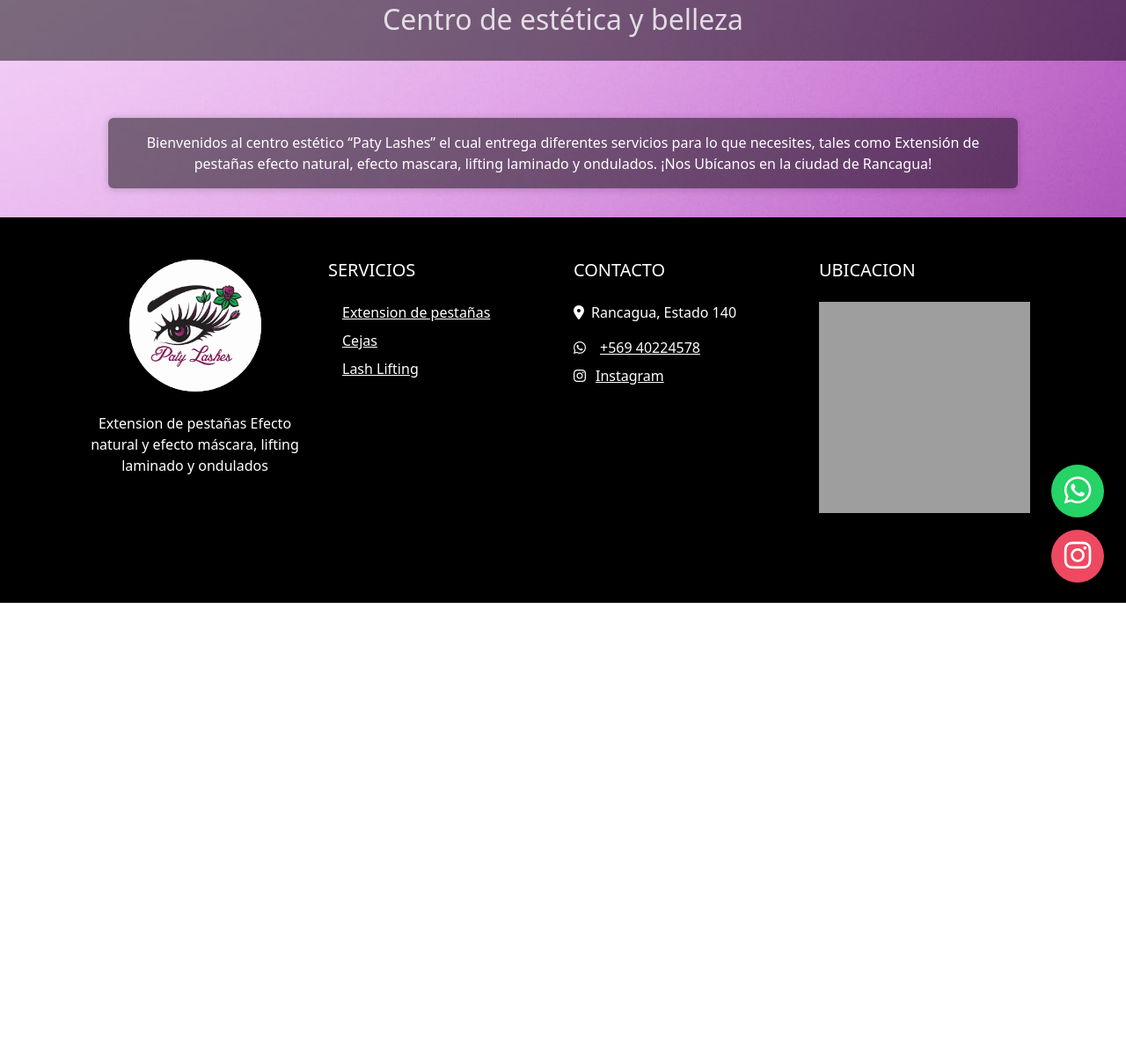
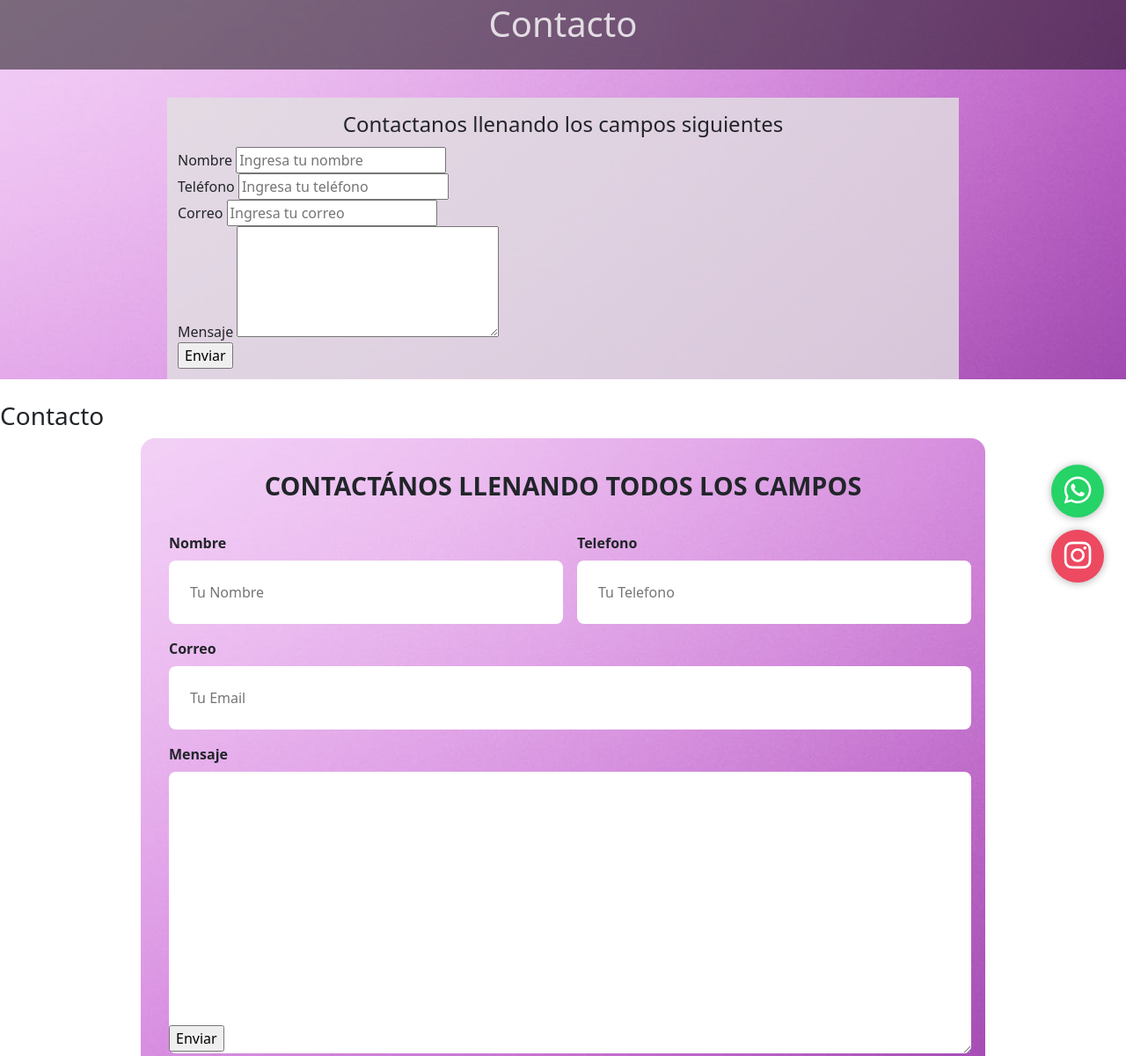
Before and after one commit to FelipeNunezB1/PatyLashes-HTML-CSS, a plain HTML site: page contacto.html in a window 1280 px wide. Shown: the part 97-1297 px from the top of the page at 88% size. Before the commit the page ends 800 px from the top, so only its background shows below. Drawn offline with nearby package versions, Linux system fonts and the light colour scheme; grey boxes are pictures that could not be loaded.

Commit message:
Actualizacion contacto

```diff
--- a/contacto.html
+++ b/contacto.html
@@ -12,6 +12,7 @@
     <link rel="image" href="mystyle.css">
     <meta charset="utf-8" />
     <link rel="icon" href="./imagenes/eyelashes.png">
+    <link rel="preload" href="estilos.css" as="style">
     <link rel="stylesheet" href="estilos.css">
     <title>Paty Lashes</title>
 </head>
@@ -30,9 +31,8 @@
             <div class="collapse navbar-collapse " style="color: black;" id="navbarNav">
                 <div class="mx-auto"></div>
                 <ul class="navbar-nav">
-
                     <li class="nav-item">
-                        <a class="nav-link text-black " href="#index.html">Inicio</a>
+                        <a class="nav-link text-black " href="/index.html">Inicio</a>
                     </li>
                     <div class="nav-item" id="colapsaNavbar">
                         <ul class="navbar-nav me-auto ">
@@ -72,33 +72,48 @@
     <main>
 
         <div class="vacio">
-            <!-- Titulo y carrusel de imagenes-->
+            <!-- Titulo-->
             <div class="titulo-card-estetica">
-                <h2>Centro de estética y belleza</h2>
+                <h1>Contacto</h1>
             </div>
 
+            <div class="contenedorFormContacto">
+                <section>
+                    <form>
+                        <fieldset>
+                            <legend class="titulo1"> Contactanos llenando los campos siguientes</legend>
+                            <div class="inputForm">
+                                <label>Nombre</label>
+                                <input type="text" placeholder="Ingresa tu nombre">
+                            </div>
+
+                            <div>
+                                <label>Teléfono</label>
+                                <input type="numb" placeholder="Ingresa tu teléfono">
+                            </div>
+
+                            <div>
+                                <label>Correo</label>
+                                <input type="email" placeholder="Ingresa tu correo">
+                            </div>
+
+                            <div>
+                                <label>Mensaje</label>
+                                <textarea name="" id="" cols="30" rows="5"></textarea>
+                            </div>
+
+                            <div>
+                                <input type="submit" value="Enviar">
+                            </div>
+                        </fieldset>
+                    </form>
+                </section>
 
 
-            <!-- div con mensaje de bienvenida-->
-            <div class="container1">
-                <div class="card-texto-index">
-                    <div class="card-body">
-                        Bienvenidos al centro estético “Paty Lashes” el cual entrega diferentes servicios para lo que
-                        necesites,
-                        tales como Extensión de pestañas efecto natural, efecto mascara, lifting laminado y ondulados.
-                        ¡Nos Ubícanos en la ciudad de Rancagua!
-                    </div>
-                </div>
             </div>
         </div>
 
-        <!-- <div class="contenedor"> -->
-
-
-
-
-
-
+        <section>
             <div class="botones">
                 <a href="https://api.whatsapp.com/send/?phone=56940224578&text&app_absent=0" class="btn-wsp"
                     target="_blank">
@@ -109,7 +124,8 @@
                     <i class="fa fa-instagram icono"></i>
                 </a>
             </div>
-        <!-- </div> -->
+        </section>
+
         <script type="text/javascript">
             var nav = document.querySelector('nav');
 
@@ -121,9 +137,52 @@
                 }
             });
         </script>
-
+        <!-- El scrip que el footer quede en color blanco -->
         <script src="https://kit.fontawesome.com/eb496ab1a0.js" crossorigin="anonymous"></script>
 
+    </main>
+
+    <main class="contenedor">
+        <h3 class="centrar-texto">Contacto</h3>
+        <div class="contacto-bg"></div>
+
+        <form class="formulario">
+            <fieldset>
+                <legend>Contactános llenando todos los campos</legend>
+                <!-- Crea un titulo para el grupos de los campos (fieldset) -->
+
+                <div class="contenedor-campos">
+
+                    <div class="campo">
+                        <label>Nombre</label>
+                        <input class="input-text" type="text" placeholder="Tu Nombre">
+                    </div>
+
+                    <div class="campo">
+                        <label>Telefono</label>
+                        <input class="input-text" type="tel" placeholder="Tu Telefono">
+                    </div>
+
+                    <div class="campo">
+                        <label>Correo</label>
+                        <input class="input-text" type="email" placeholder="Tu Email">
+                    </div>
+
+                    <div class="campo">
+                        <label>Mensaje</label>
+                        <textarea class="input-text"></textarea>
+                        <!-- <button type="submit" value="Enviar">Enviar</button> "ES LO MISMO QUE ABAJO" -->
+                    </div>
+                </div>
+
+
+                <div class="alinear-derecha flex">
+                    <input class="boton w-sm-100" type="submit" value="Enviar">
+                </div>
+
+
+            </fieldset> <!-- Para agrupar los elementos que forman parte del formulario -->
+        </form>
     </main>
 </body>
 
@@ -184,7 +243,8 @@
 
                         <ul class="list-unstyled">
                             <li class="mb-5">
-                                <iframe
+                                <iframe c:\Users\pipen\AppData\Local\Programs\Microsoft VS
+                                    Code\resources\app\out\vs\code\electron-sandbox\workbench\workbench.html
                                     src="https://www.google.com/maps/embed?pb=!1m18!1m12!1m3!1d3301.1788568632774!2d-70.7421483842004!3d-34.1673445420478!2m3!1f0!2f0!3f0!3m2!1i1024!2i768!4f13.1!3m3!1m2!1s0x9663436ad115152d%3A0xcc6f51f525da703c!2sEstado%20144%2C%20Rancagua%2C%20O&#39;Higgins!5e0!3m2!1ses-419!2scl!4v1654324543413!5m2!1ses-419!2scl"
                                     width="240" height="240" style="border:0;" allowfullscreen="" loading="lazy"
                                     referrerpolicy="no-referrer-when-downgrade"></iframe>
--- a/estilos.css
+++ b/estilos.css
@@ -1,19 +1,22 @@
-.vacio{
+.vacio {
 	width: 100%;
 	max-height: 100%;
 	height: auto;
 	background: url(./imagenes/FondoMorado.jpg);
 }
 
-.contenedor{
+.contenedor {
 	width: 100%;
-
 	height: auto;
 	background-color: #FFF;
 
 }
 
-.contenedorFondo{
+.container-fotter {
+	width: auto;
+}
+
+.contenedorFondo {
 	width: 100%;
 	padding: 15px;
 	margin: auto;
@@ -24,7 +27,18 @@
 
 }
 
-#extensiondePestañas{
+.contenedorFormContacto {
+	width: 100%;
+	padding: 15px;
+	margin: auto;
+	margin-bottom: 25px;
+	padding: 12px;
+	max-width: 900px;
+	background-color: rgb(225 225 225 / 80%);
+
+}
+
+#extensiondePestañas {
 	width: 100%;
 	max-width: 1100px;
 	display: block;
@@ -106,22 +120,22 @@
 }
 
 @media only screen and (min-width:120px) and (max-width:320px) {
-	.container-ExtensionDePestañas  {
-		flex-wrap:wrap;
+	.container-ExtensionDePestañas {
+		flex-wrap: wrap;
 
 	}
 
-	.contenedorFondo{
+	.contenedorFondo {
 		max-width: 367px;
-		flex-wrap:wrap;
+		flex-wrap: wrap;
 	}
 
-	.container-LashLifthing  {
-		flex-wrap:wrap;
+	.container-LashLifthing {
+		flex-wrap: wrap;
 	}
 
-	.container-cejas  {
-		flex-wrap:wrap;
+	.container-cejas {
+		flex-wrap: wrap;
 	}
 
 	.card {
@@ -131,27 +145,27 @@
 }
 
 @media only screen and (min-width:320px) and (max-width:768px) {
-	.container-ExtensionDePestañas  {
-		flex-wrap:wrap;
+	.container-ExtensionDePestañas {
+		flex-wrap: wrap;
 		max-width: 367px;
 	}
 
-	.contenedorFondo{
+	.contenedorFondo {
 		max-width: 367px;
-		flex-wrap:wrap;
+		flex-wrap: wrap;
 	}
 
-	#extensiondePestañas{
+	#extensiondePestañas {
 		max-width: 367px;
-		flex-wrap:wrap;
+		flex-wrap: wrap;
 	}
 
-	.container-LashLifthing  {
-		flex-wrap:wrap;
+	.container-LashLifthing {
+		flex-wrap: wrap;
 	}
 
-	.container-cejas  {
-		flex-wrap:wrap;
+	.container-cejas {
+		flex-wrap: wrap;
 	}
 
 	.card {
@@ -177,7 +191,7 @@
 	height: auto;
 }
 
-.carousel-inner{
+.carousel-inner {
 	border-radius: 5%;
 }
 
@@ -188,6 +202,10 @@
 	padding: 12px;
 	max-width: 400px;
 	margin: auto;
+}
+
+.titulo1 {
+	text-align: center;
 }
 
 .container-cejas {
@@ -214,7 +232,7 @@
 	margin-bottom: 2rem;
 }
 
-.modal-footer a{
+.modal-footer a {
 	display: inline-block;
 	padding: 10px;
 	margin-top: 10px;
@@ -225,13 +243,14 @@
 	transition: all 400ms ease;
 	margin-bottom: 5px;
 }
-.modal-title{
+
+.modal-title {
 	justify-items: center;
 	text-align: center;
 
 }
 
-.modal-footer button{
+.modal-footer button {
 	display: inline-block;
 	padding: 10px;
 	margin-top: 10px;
@@ -241,12 +260,12 @@
 	margin-bottom: 5px;
 }
 
-.modal-footer a:hover{
+.modal-footer a:hover {
 	background: #2fb4cc;
 	color: #fff;
 }
 
-.modal{
+.modal {
 	margin-top: 10rem;
 }
 
@@ -279,8 +298,8 @@
 
 .nav-link {
 	padding-right: 2.5rem;
-    padding-left: 0.5rem;
-  }
+	padding-left: 0.5rem;
+}
 
 .navbar-brand {
 	font-size: 25px;
@@ -322,14 +341,14 @@
 	text-align: center;
 }
 
-.card .card-text{
+.card .card-text {
 	text-align: left;
 }
 
-.card .btn{
+.card .btn {
 	max-width: 100%;
-    padding: 5px;
-    margin: 10px;
+	padding: 5px;
+	margin: 10px;
 }
 
 .card .contenido-card a {
@@ -343,3 +362,77 @@
 	transition: all 400ms ease;
 	margin-bottom: 5px;
 }
+
+
+
+
+.formulario {
+	background: url(./imagenes/FondoMorado.jpg);
+	width: min(60rem,
+			100%);
+	margin: 0 auto;
+	padding: 2rem;
+	border-radius: 1rem;
+}
+
+.formulario fieldset {
+	border: none;
+}
+
+.formulario legend {
+	text-align: center;
+	font-size: 1.8rem;
+	text-transform: uppercase;
+	font-weight: 700;
+	margin-bottom: 2rem;
+	color: var(--rojo);
+}
+
+@media (min-width: 768px) {
+	.contenedor-campos {
+		display: grid;
+		grid-template-columns: 50% 50%;
+		grid-template-rows: auto auto 20rem;
+		column-gap: 1rem;
+	}
+
+	.campo:nth-child(4),
+	.campo:nth-child(3) {
+		grid-column: 1 / 3;
+	}
+}
+
+.campo {
+	margin-bottom: 1rem;
+}
+
+.campo label {
+	color: var(--oscuro);
+	font-weight: bold;
+	margin-bottom: 0.5rem;
+	display: block;
+}
+
+.campo input [type="text"],
+.campo input [type="tel"] {
+	background-color: #F62626;
+}
+
+.campo textarea {
+	height: 20rem;
+}
+
+.input-text {
+	width: 100%;
+	border: none;
+	padding: 1.5rem;
+	border-radius: 0.5rem;
+}
+
+.enviar .boton {
+	width: 100%;
+}
+
+.footer {
+	text-align: center;
+}
```
Also changed, not shown: index.html (+7 -12 lines). Lines whose indentation alone changed are shown as unchanged.
